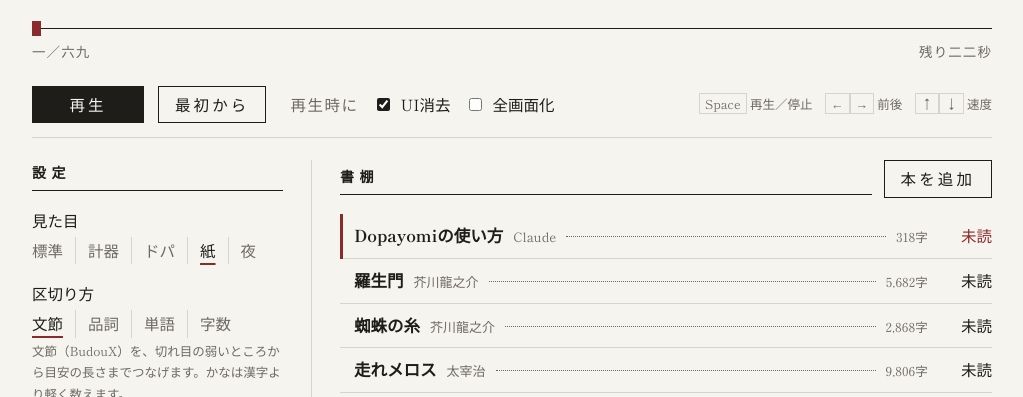
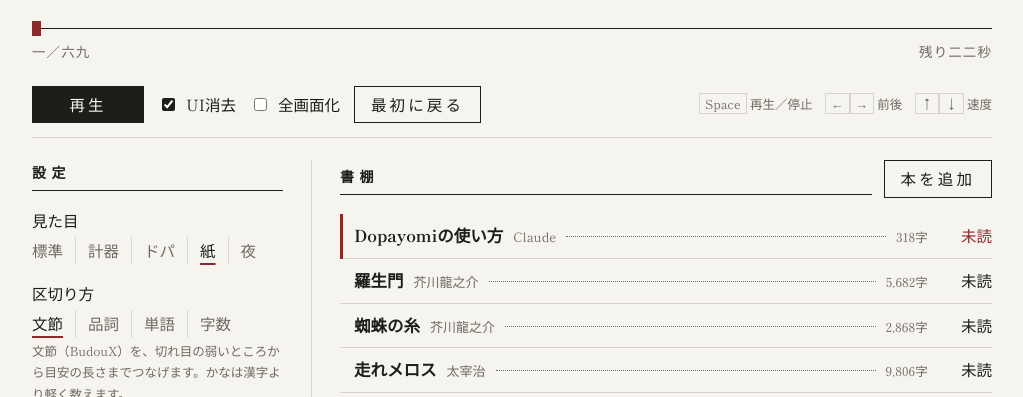
Before and after one commit to yagi/dopayomi, a website: page index.html in a window 1280 px wide. Shown: the part 323-720 px from the top of the page, without its empty margins (128-1151 px from the left). Drawn offline with Linux system fonts and the light colour scheme; a web font is replaced by a local one.

Commit message:
操作の行を「再生・UI消去・全画面化・最初に戻る」の順に
Co-Authored-By: Claude Opus 5.5 <noreply@anthropic.com>
Claude-Session: https://claude.ai/code/session_01HE1zqps37ouLfcQJLYMMKr

```diff
--- a/index.html
+++ b/index.html
@@ -472,10 +472,9 @@ textarea[readonly] { color: var(--muted); }
 
   <div class="controls">
     <button class="primary" id="play" type="button">再生</button>
-    <button id="restart" type="button">最初から</button>
-    <span class="onplay">再生時に</span>
     <span class="check"><input type="checkbox" id="immersive"><label for="immersive">UI消去</label></span>
     <span class="check"><input type="checkbox" id="autofull"><label for="autofull">全画面化</label></span>
+    <button id="restart" type="button">最初に戻る</button>
     <span class="hint" id="fullNote" hidden></span>
     <span class="keys"><kbd>Space</kbd> 再生／停止　<kbd>←</kbd><kbd>→</kbd> 前後　<kbd>↑</kbd><kbd>↓</kbd> 速度</span>
   </div>
```
